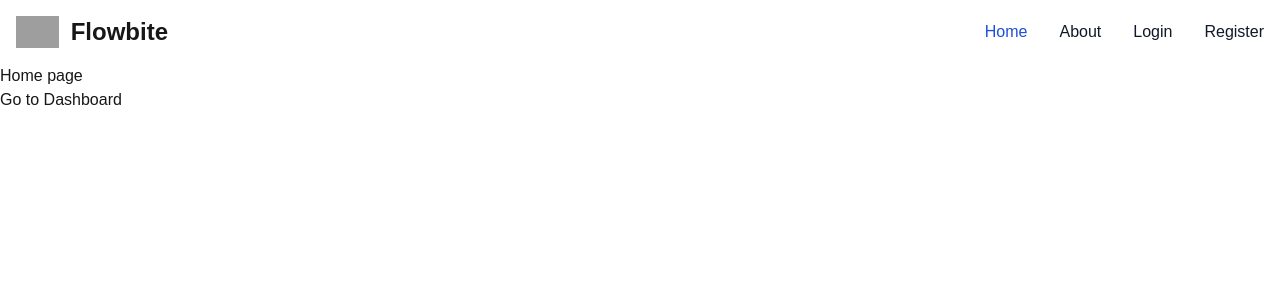
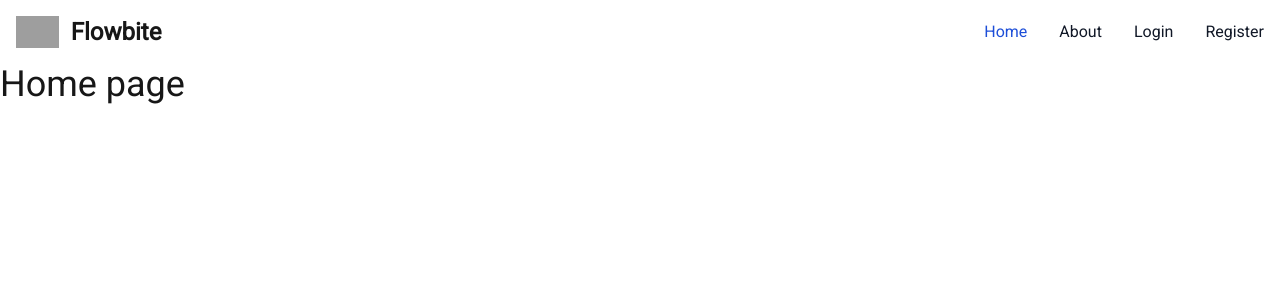
Before and after one commit to mdasif8393/l2-my-nextjs-app, a Next.js app: page / in a window 1280 px wide. Shown: the top 300 px of the page. Built offline with nearby package versions, Linux system fonts and the light colour scheme; grey boxes are pictures that could not be loaded.

Commit message:
35-3: Explain core concept of pre-rendering (SSG + SSR)

```diff
--- a/src/app/(withCommonLayout)/about/page.js
+++ b/src/app/(withCommonLayout)/about/page.js
@@ -1,4 +1,8 @@
 import styles from './About.module.css';
+export const metadata = {
+    title: "About Page",
+    description: "This is About page created by NextJs "
+}
 
 const About = () => {
     return (
--- a/src/app/(withCommonLayout)/page.js
+++ b/src/app/(withCommonLayout)/page.js
@@ -1,18 +1,7 @@
-"use client"
-
-import { useRouter } from "next/navigation";
-
-
 const HomePage = () => {
-  const router = useRouter();
-  const handleNavigate = () => {
-
-    router.push("/dashboard")
-  }
   return (
     <div>
-      <h1>Home page</h1>
-      <button onClick={handleNavigate}>Go to Dashboard</button>
+      <h1 className="text-4xl">Home page</h1>
     </div>
   );
 };
--- a/src/app/gallery/page.js
+++ b/src/app/gallery/page.js
@@ -1,5 +1,5 @@
+import nextImage from '@/assets/nextjs.jpg';
 import Image from "next/image";
-import nextImage from '../../assets/nextjs.jpg';
 
 const GalleryPage = () => {
     return (
--- a/src/app/layout.js
+++ b/src/app/layout.js
@@ -1,28 +1,33 @@
-import { Geist, Geist_Mono } from "next/font/google";
+import { Roboto } from 'next/font/google';
 import "./globals.css";
 
-const geistSans = Geist({
-  variable: "--font-geist-sans",
-  subsets: ["latin"],
-});
+// const geistSans = Geist({
+//   variable: "--font-geist-sans",
+//   subsets: ["latin"],
+// });
 
-const geistMono = Geist_Mono({
-  variable: "--font-geist-mono",
-  subsets: ["latin"],
-});
+// const geistMono = Geist_Mono({
+//   variable: "--font-geist-mono",
+//   subsets: ["latin"],
+// });
+
+const roboto = Roboto({
+  weight: '400',
+  subsets: ['latin'],
+  display: 'swap',
+})
 
 export const metadata = {
-  title: "Create Next App",
-  description: "Generated by create next app",
+  title: "My NextJs Application",
+  description: "Generated by NextJs App",
 };
 
 export default function RootLayout({ children }) {
   return (
     <html lang="en">
       <body
-        className={`${geistSans.variable} ${geistMono.variable} antialiased`}
+        className={roboto.className}
       >
-
         {children}
       </body>
     </html>
```
